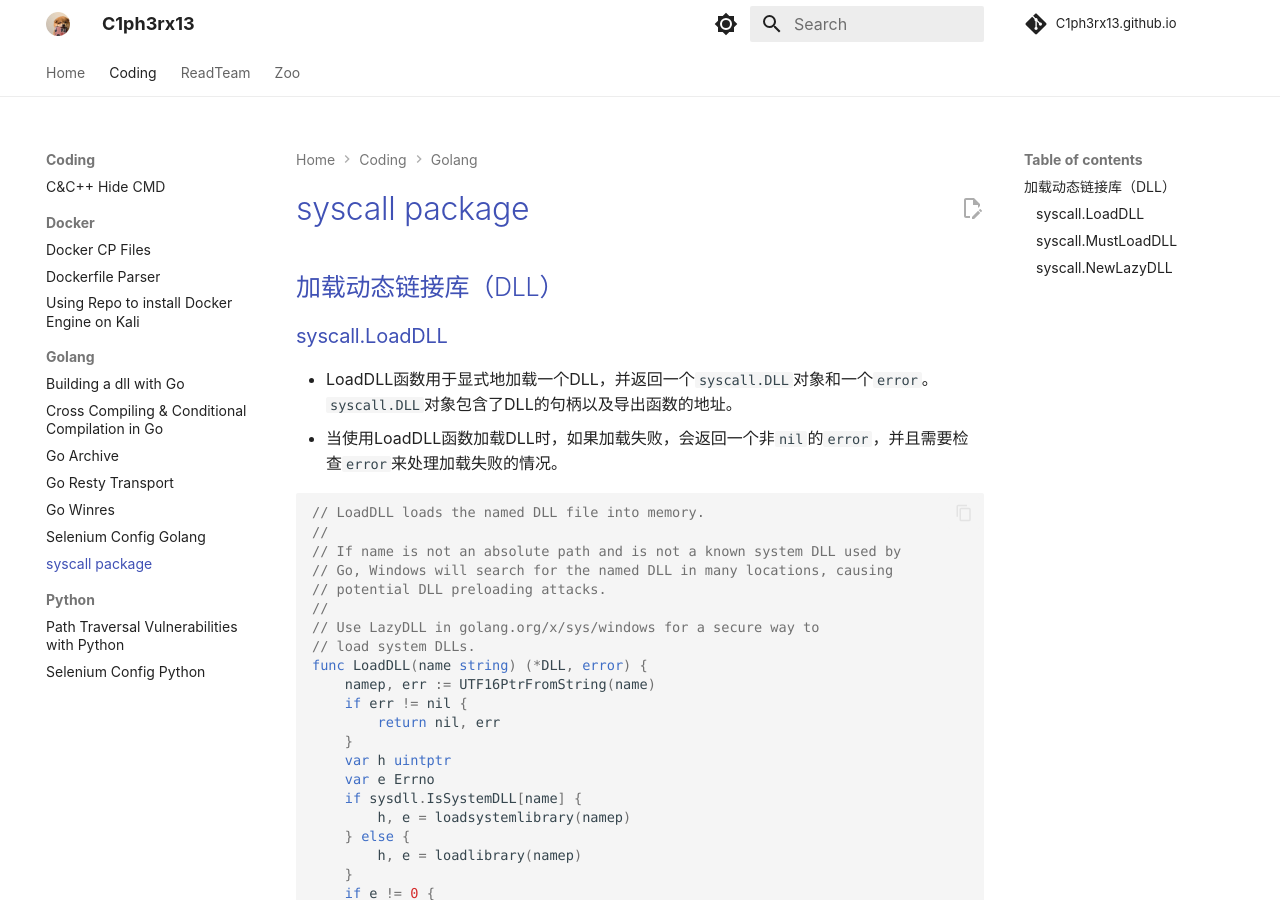
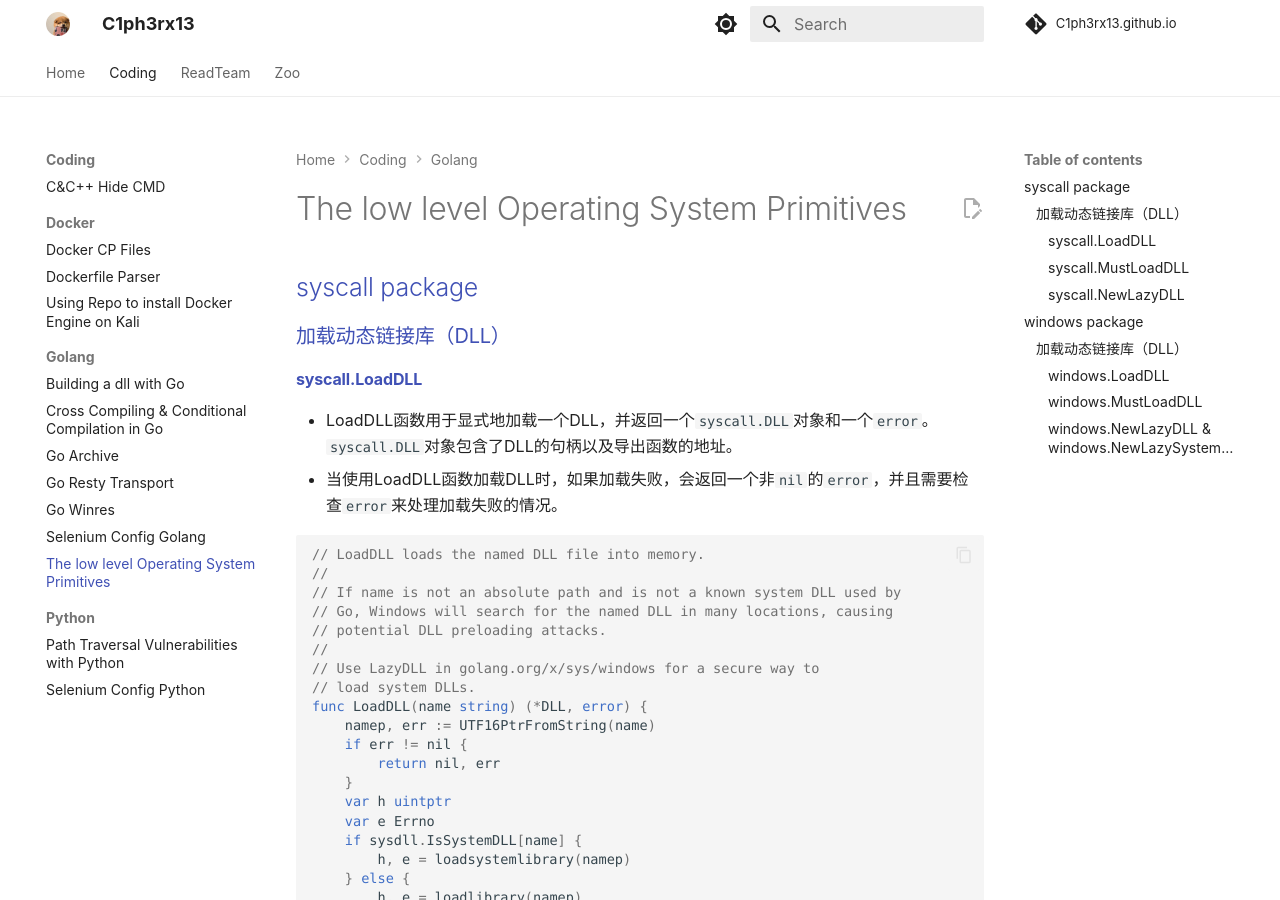
Before and after one commit to C1ph3rX13/C1ph3rX13.github.io, an MkDocs documentation site: the page built from docs/Coding/Golang/The low-level Operating System Primitives.md, in a window 1280 px wide and 900 px high. Built offline with MkDocs 1.6.1 and Material for MkDocs 9.7.7, drawn with Linux system fonts in a browser that asks for light colours; some web fonts are replaced; comment, search, counter and statistics services are not loaded; a style sheet for code colours, icons or effects is not loaded.

Commit message:
Update The low-level Operating System Primitives.md

````diff
--- a/docs/Coding/Golang/The low-level Operating System Primitives.md
+++ b/docs/Coding/Golang/The low-level Operating System Primitives.md
@@ -1,8 +1,8 @@
-# [syscall package](https://pkg.go.dev/syscall?GOOS=windows)
+## [syscall package](https://pkg.go.dev/syscall?GOOS=windows)
 
-## 加载动态链接库（DLL）
+### 加载动态链接库（DLL）
 
-### syscall.LoadDLL
+#### syscall.LoadDLL
 
 - LoadDLL函数用于显式地加载一个DLL，并返回一个`syscall.DLL`对象和一个`error`。`syscall.DLL`对象包含了DLL的句柄以及导出函数的地址。
 - 当使用LoadDLL函数加载DLL时，如果加载失败，会返回一个非`nil`的`error`，并且需要检查`error`来处理加载失败的情况。
@@ -43,7 +43,7 @@ func LoadDLL(name string) (*DLL, error) {
 }
 ```
 
-### syscall.MustLoadDLL
+#### syscall.MustLoadDLL
 
 - MustLoadDLL函数也用于加载一个DLL，但是它会在加载失败时直接`panic`。因此，MustLoadDLL适用于对加载DLL失败情况没有特别处理逻辑的场景。
 - MustLoadDLL函数的使用方式与LoadDLL类似，但不需要检查error，因为它会在加载失败时直接panic。
@@ -59,7 +59,7 @@ func MustLoadDLL(name string) *DLL {
 }
 ```
 
-### syscall.NewLazyDLL
+#### syscall.NewLazyDLL
 
 - NewLazyDLL函数用于创建一个`*syscall.LazyDLL`对象，该对象包含了DLL的名称和导出函数的延迟加载信息。
 - LazyDLL对象并不立即加载DLL，而是在调用其Load方法时才会去加载DLL，并返回一个`*syscall.LazyDLL`对象和一个`error`。这样做的好处是可以将DLL的加载延迟到需要使用其中的函数时再进行。
@@ -126,11 +126,11 @@ func NewLazyDLL(name string) *LazyDLL {
 	return &LazyDLL{Name: name}
 }
 ```
-# [windows package](https://pkg.go.dev/golang.org/x/sys)
+## [windows package](https://pkg.go.dev/golang.org/x/sys)
 
-## 加载动态链接库（DLL）
+### 加载动态链接库（DLL）
 
-### windows.LoadDLL
+#### windows.LoadDLL
 
 - `LoadDLL`函数用于显式地加载一个非系统的DLL，并返回一个`*windows.DLL`对象和一个error。`*windows.DLL`对象包含了DLL的句柄以及导出函数的地址。
 - 与`syscall.LoadDLL`类似，`windows.LoadDLL`用于显式加载非系统DLL的方法。
@@ -162,7 +162,7 @@ func LoadDLL(name string) (dll *DLL, err error) {
 }
 ```
 
-### windows.MustLoadDLL
+#### windows.MustLoadDLL
 
 - `MustLoadDLL`函数用于加载一个非系统的DLL。它会在加载失败时直接panic，因此适用于对加载DLL失败情况没有特别处理逻辑的场景。
 - `MustLoadDLL`函数与`syscall.MustLoadDLL`类似，但是在`windows`包中专门用于加载非系统DLL。
@@ -178,7 +178,7 @@ func MustLoadDLL(name string) *DLL {
 }
 ```
 
-### windows.NewLazyDLL & windows.NewLazySystemDLL
+#### windows.NewLazyDLL & windows.NewLazySystemDLL
 
 - `LazySystemDLL`是一个类型，表示系统的动态链接库。它实际上是`*windows.LazyDLL`类型的实例，用于延迟加载系统DLL。
 
````
